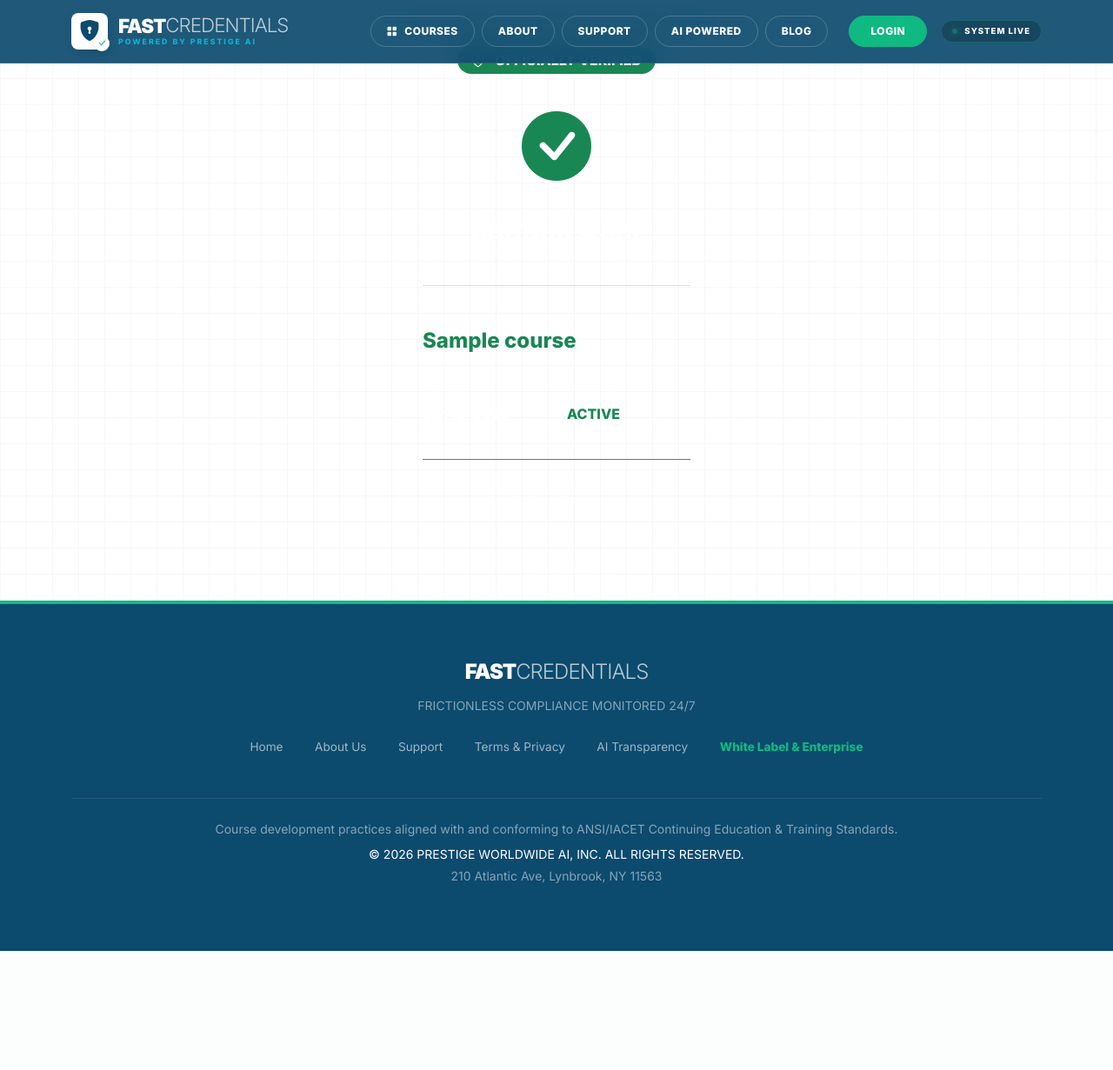
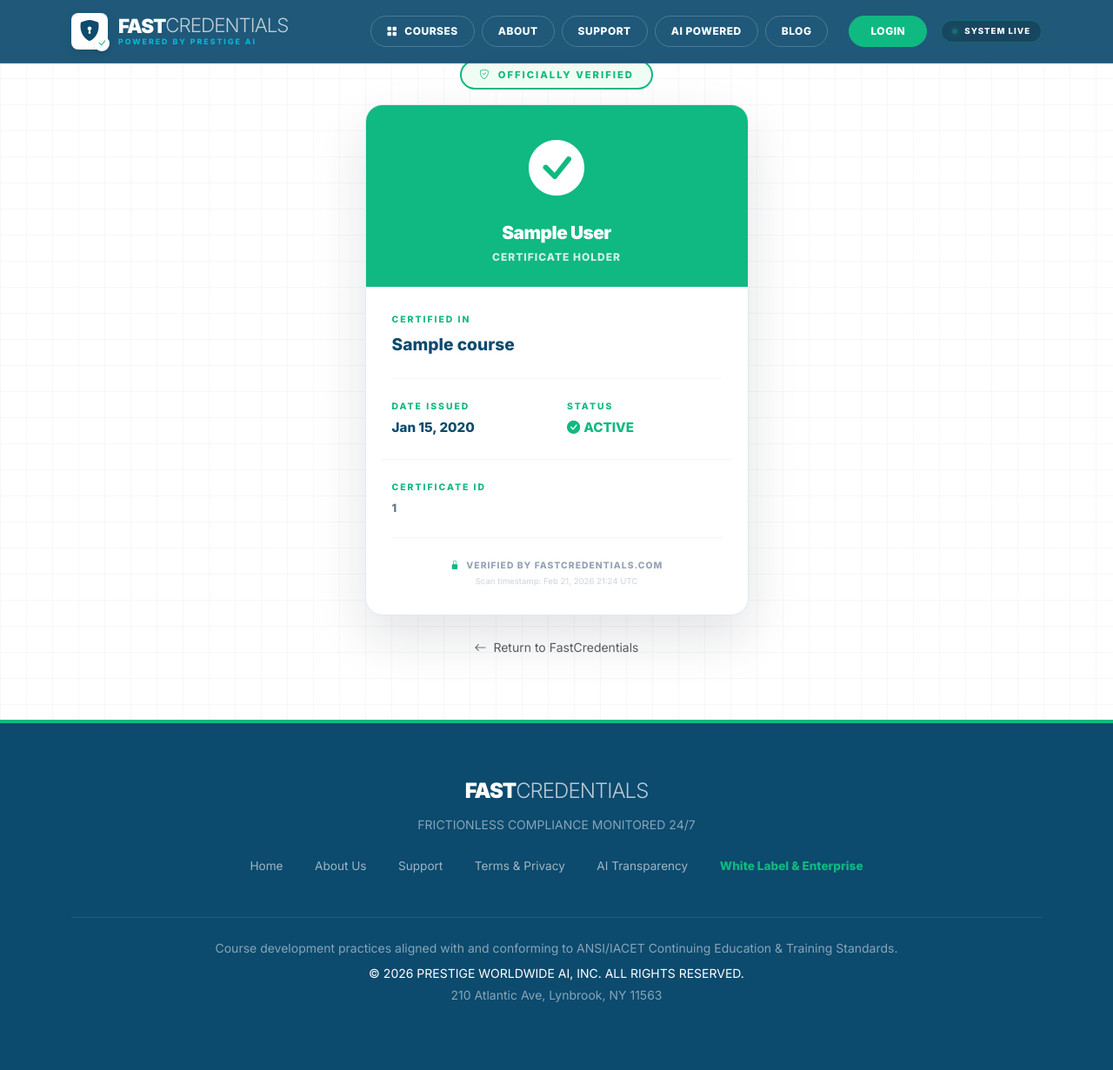
Before and after one commit to ATursi-AI/FastCredentials, a Django app: template core/templates/verify_certificate.html in a window 1280 px wide. Shown: the whole page at 87% size. Before the commit the page ends 1094 px from the top, so only its background shows below. Run offline with Django 5.2, Linux system fonts and the light colour scheme; the template is opened without the code that fills it: most values are stand-ins (such as "Sample title", 1, 10 or a date in 2020).

Commit message:
QR verification page redesign, verify view fix

```diff
--- a/core/templates/verify_certificate.html
+++ b/core/templates/verify_certificate.html
@@ -1,57 +1,83 @@
 {% extends 'base.html' %}
+{% block title %}Certificate Verification | FastCredentials{% endblock %}
 
 {% block content %}
+<div class="container py-5">
     <div class="row justify-content-center">
-    <div class="col-md-5 col-lg-4">
+        <div class="col-md-6 col-lg-5">
 
-        <div class="glass-card p-4 text-center border-success" style="border-top: 5px solid #198754;">
+            <!-- VERIFIED BADGE -->
+            <div class="text-center mb-4">
+                <span style="background: #F0FDF4; color: #10B981; font-size: 0.7rem; font-weight: 800; padding: 8px 20px; border-radius: 50px; letter-spacing: 2px; border: 2px solid #10B981;">
+                    <i class="bi bi-shield-check me-1"></i> OFFICIALLY VERIFIED
+                </span>
+            </div>
 
-            <div class="mb-4">
-                <div class="badge bg-success fs-6 px-3 py-2 rounded-pill">
-                    <i class="bi bi-shield-check me-2"></i> OFFICIALLY VERIFIED
+            <!-- MAIN CARD -->
+            <div style="background: white; border-radius: 20px; box-shadow: 0 25px 60px rgba(15,23,42,0.12); border: 1px solid #E2E8F0; overflow: hidden;">
+
+                <!-- GREEN TOP BAR -->
+                <div style="background: #10B981; padding: 25px; text-align: center;">
+                    <i class="bi bi-check-circle-fill" style="font-size: 4rem; color: white;"></i>
+                    <div style="color: white; font-weight: 900; font-size: 1.3rem; margin-top: 10px; letter-spacing: -0.5px;">
+                        {{ cert.user.first_name }} {{ cert.user.last_name }}
+                    </div>
+                    <div style="color: rgba(255,255,255,0.8); font-size: 0.75rem; font-weight: 700; letter-spacing: 1px; margin-top: 4px;">
+                        CERTIFICATE HOLDER
                     </div>
                 </div>
 
-            <div class="mb-3">
-                <i class="bi bi-check-circle-fill text-success" style="font-size: 5rem;"></i>
+                <!-- DETAILS -->
+                <div style="padding: 30px;">
+
+                    <!-- COURSE -->
+                    <div class="mb-4 pb-4" style="border-bottom: 1px solid #F1F5F9;">
+                        <div style="font-size: 0.65rem; font-weight: 800; color: #10B981; letter-spacing: 2px; text-transform: uppercase; margin-bottom: 6px;">Certified In</div>
+                        <div style="font-size: 1.2rem; font-weight: 800; color: #0C4A6E;">{{ cert.course.title }}</div>
                     </div>
 
-            <h2 class="text-white fw-bold mb-0">{{ cert.user.first_name }} {{ cert.user.last_name }}</h2>
-            <p class="text-white-50 small mb-4">Credential ID: {{ cert.cert_id|slice:":8" }}</p>
-
-            <hr class="border-secondary">
-
-            <div class="text-start py-2">
-                <p class="mb-1 text-white-50 small text-uppercase">Certified In:</p>
-                <h4 class="text-success fw-bold">{{ cert.course.title }}</h4>
-            </div>
-
-            <div class="row text-start mt-3">
+                    <!-- DATES ROW -->
+                    <div class="row mb-4 pb-4" style="border-bottom: 1px solid #F1F5F9;">
                         <div class="col-6">
-                    <p class="mb-1 text-white-50 small text-uppercase">Issued:</p>
-                    <p class="text-white fw-bold">{{ cert.issued_at|date:"M d, Y" }}</p>
+                            <div style="font-size: 0.65rem; font-weight: 800; color: #10B981; letter-spacing: 2px; text-transform: uppercase; margin-bottom: 6px;">Date Issued</div>
+                            <div style="font-size: 0.95rem; font-weight: 700; color: #0C4A6E;">{{ cert.issued_at|date:"M d, Y" }}</div>
                         </div>
                         <div class="col-6">
-                    <p class="mb-1 text-white-50 small text-uppercase">Status:</p>
-                    <p class="text-success fw-bold">ACTIVE</p>
+                            <div style="font-size: 0.65rem; font-weight: 800; color: #10B981; letter-spacing: 2px; text-transform: uppercase; margin-bottom: 6px;">Status</div>
+                            <div style="font-size: 0.95rem; font-weight: 800; color: #10B981;">
+                                <i class="bi bi-check-circle-fill me-1"></i>ACTIVE
+                            </div>
                         </div>
                     </div>
 
-            <div class="mt-4 pt-3 border-top border-secondary">
-                <p class="text-white-50" style="font-size: 0.7rem;">
-                    <i class="bi bi-lock-fill me-1"></i> Verified by FastCredentials.com<br>
-                    Scan timestamp: {% now "M d, Y H:i" %}
-                </p>
+                    <!-- CERT ID -->
+                    <div class="mb-4 pb-4" style="border-bottom: 1px solid #F1F5F9;">
+                        <div style="font-size: 0.65rem; font-weight: 800; color: #10B981; letter-spacing: 2px; text-transform: uppercase; margin-bottom: 6px;">Certificate ID</div>
+                        <div style="font-size: 0.8rem; font-weight: 700; color: #64748B; word-break: break-all;">{{ cert.cert_id }}</div>
+                    </div>
+
+                    <!-- VERIFIED BY -->
+                    <div class="text-center">
+                        <div style="font-size: 0.65rem; color: #94A3B8; font-weight: 700; letter-spacing: 1px; text-transform: uppercase;">
+                            <i class="bi bi-lock-fill me-1" style="color: #10B981;"></i>
+                            Verified by FastCredentials.com
+                        </div>
+                        <div style="font-size: 0.6rem; color: #CBD5E1; margin-top: 4px;">
+                            Scan timestamp: {% now "M d, Y H:i" %} UTC
+                        </div>
                     </div>
 
                 </div>
+            </div>
 
+            <!-- FOOTER LINK -->
             <div class="text-center mt-4">
-            <a href="{% url 'home' %}" class="text-white-50 small text-decoration-none">
-                <i class="bi bi-arrow-left"></i> Return to Main Site
+                <a href="{% url 'home' %}" class="small text-muted text-decoration-none">
+                    <i class="bi bi-arrow-left me-1"></i> Return to FastCredentials
                 </a>
             </div>
 
         </div>
     </div>
+</div>
 {% endblock %}
--- a/core/views.py
+++ b/core/views.py
@@ -283,7 +283,7 @@ def ai_monitoring(request): return render(request, "ai.html", {"live_updates": f
 
 def verify_certificate(request, cert_id):
     cert = get_object_or_404(Certificate, cert_id=cert_id)
-    return render(request, 'certificate_view.html', {'cert': cert, 'has_paid': True})
+    return render(request, 'verify_certificate.html', {'cert': cert})
 
 def ai_transparency(request):
     return render(request, 'ai_transparency.html')
```
Lines whose indentation alone changed are shown as unchanged.
